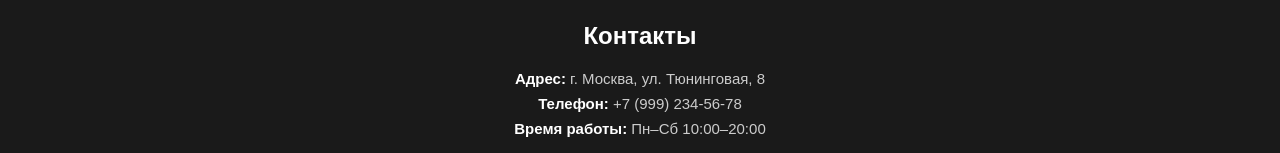
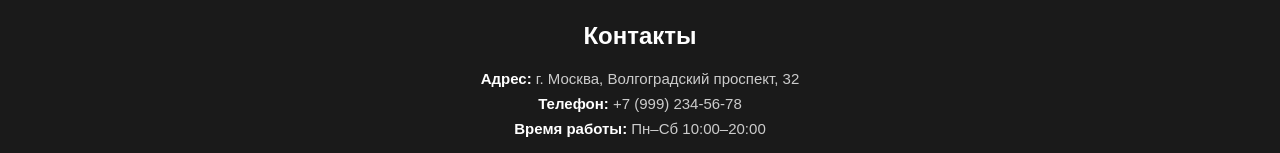
Before and after one commit to chaknoris5000-glitch/demo-sites, a plain HTML site: page motorka.html in a window 1280 px wide. Shown: the part 2075-2228 px from the top of the page. Drawn offline with Linux system fonts and the light colour scheme.

Commit message:
fix: real address for demo routing

```diff
--- a/motorka.html
+++ b/motorka.html
@@ -100,7 +100,7 @@
 
 <div class="contacts">
   <h2>Контакты</h2>
-  <div class="line"><strong>Адрес:</strong> г. Москва, ул. Тюнинговая, 8</div>
+  <div class="line"><strong>Адрес:</strong> г. Москва, Волгоградский проспект, 32</div>
   <div class="line"><strong>Телефон:</strong> +7 (999) 234-56-78</div>
   <div class="line"><strong>Время работы:</strong> Пн–Сб 10:00–20:00</div>
   <div class="line" style="margin-top:16px;font-size:13px;color:#888;">Это демо-сайт. Компания вымышленная. Цель — показать работу AI-Администратора.</div>
```
